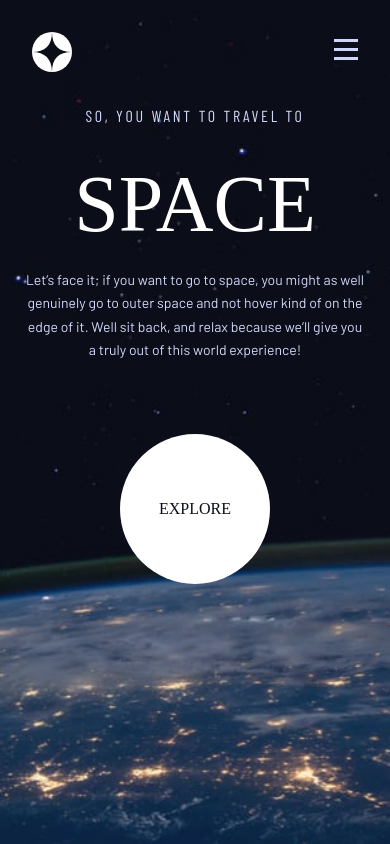
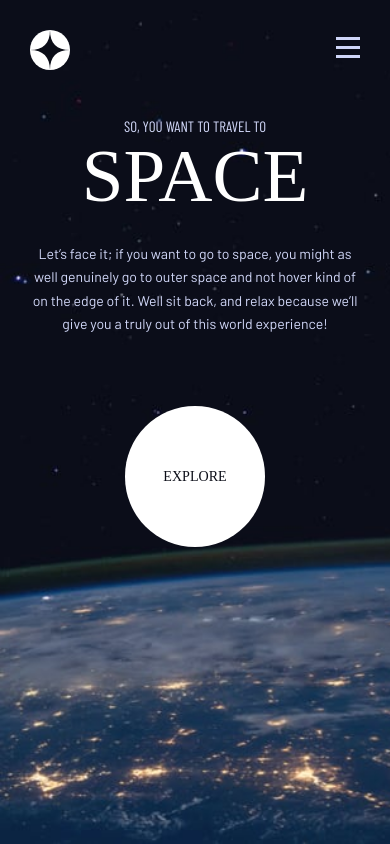
Before and after one commit to whoamihealay/space-tourisme-website, a Next.js app: page / in a window 390 px wide. Built offline with nearby package versions, Linux system fonts and the light colour scheme; a web font is replaced by a local one.

Commit message:
HomePage for Mobile, Tablet and Desktop

```diff
--- a/src/common/components/Explore.tsx
+++ b/src/common/components/Explore.tsx
@@ -4,7 +4,7 @@ import styled from "styled-components";
 const StyledExplore = styled.div`
   width: 9.375rem;
   height: 9.375rem;
-  margin: 4rem auto;
+  margin: 4em auto;
   background-color: ${({ theme }) => theme.colors.light};
   color: ${({ theme }) => theme.colors.dark};
   display: flex;
@@ -12,7 +12,7 @@ const StyledExplore = styled.div`
   align-items: center;
   border-radius: 50%;
   font-family: ${({ theme }) => theme.fonts.serif};
-  font-size: ${({ theme }) => theme.fontSizes.fs400};
+  font-size: ${({ theme }) => theme.fontSizes.mobile.fs400};
   text-transform: uppercase;
   &:hover {
     box-shadow: 0 0 0 3rem hsla(0, 0%, 100%, 0.1);
@@ -22,7 +22,7 @@ const StyledExplore = styled.div`
     width: 15.125rem;
     height: 15.125rem;
     font-size: ${({ theme }) => theme.fontSizes.tablet.fs600};
-    margin: auto 4rem;
+    margin: 4em auto;
     &:hover {
       box-shadow: 0 0 0 4.25rem hsla(0, 0%, 100%, 0.1);
     }
--- a/src/common/components/styles/P.styled.ts
+++ b/src/common/components/styles/P.styled.ts
@@ -1,6 +1,19 @@
 import styled from "styled-components";
 
 export const Description = styled.p`
-  padding-inline: 1em;
+  padding: 1em;
   color: ${({ theme }) => theme.colors.accent};
+  text-align: center;
+  line-height: 167%;
+  margin: auto;
+  max-width: 50ch;
+
+  @media screen and (${({ theme }) => theme.breakpoints.tablet}) {
+    line-height: 175%;
+  }
+
+  @media screen and (${({ theme }) => theme.breakpoints.desktop}) {
+    text-align: left;
+    line-height: 178%;
+  }
 `;
--- /dev/null
+++ b/src/common/components/styles/Titles.styled.ts
@@ -0,0 +1,27 @@
+import styled from "styled-components";
+
+export const H1 = styled.h1`
+  font-family: ${({ theme }) => theme.fonts.sansSerif};
+  font-size: ${({ theme }) => theme.fontSizes.mobile.fs500};
+  text-transform: uppercase;
+  color: ${({ theme }) => theme.colors.light};
+  span {
+    font-size: ${({ theme }) => theme.fontSizes.mobile.fs500};
+    opacity: 0.25;
+  }
+
+  @media screen and (${({ theme }) => theme.breakpoints.tablet}) {
+    font-size: ${({ theme }) => theme.fontSizes.tablet.fs500};
+    span {
+      font-size: ${({ theme }) => theme.fontSizes.tablet.fs500};
+    }
+  }
+
+  @media screen and (${({ theme }) => theme.breakpoints.desktop}) {
+    font-size: ${({ theme }) => theme.fontSizes.desktop.fs500};
+    text-align: left;
+    span {
+      font-size: ${({ theme }) => theme.fontSizes.desktop.fs500};
+    }
+  }
+`;
--- a/src/pages/index.tsx
+++ b/src/pages/index.tsx
@@ -3,39 +3,54 @@ import React from "react";
 import styled from "styled-components";
 import Explore from "../common/components/Explore";
 import { Container } from "../common/components/styles/Container.styled";
+import { Description } from "../common/components/styles/P.styled";
 import Layout from "../common/components/Layout";
+import { H1 } from "../common/components/styles/Titles.styled";
 
 const StyledHomePage = styled.div`
   background-image: url(${({ theme }) => theme.backgrounds.mobile.bgHome});
   background-size: cover;
   min-height: 100vh;
+  @media screen and (${({ theme }) => theme.breakpoints.tablet}) {
+    background-image: url(${({ theme }) => theme.backgrounds.tablet.bgHome});
+  }
+  @media screen and (${({ theme }) => theme.breakpoints.desktop}) {
+    background-image: url(${({ theme }) => theme.backgrounds.desktop.bgHome});
+  }
+`;
+
+const HomeContainer = styled(Container)`
+  @media screen and (${({ theme }) => theme.breakpoints.desktop}) {
+    display: flex;
+    justify-content: space-between;
+    align-items: center;
+    margin: 3em 0;
+    max-width: 120rem;
+  }
 `;
 
 const Article = styled.article`
   text-align: center;
+  margin: auto;
 `;
 
-const H1 = styled.h1`
+const HomeH1 = styled(H1)`
+  color: ${({ theme }) => theme.colors.accent};
+  padding: 1em;
+`;
+
+const Space = styled.h1`
   font-size: ${({ theme }) => theme.fontSizes.mobile.fs900};
   font-family: ${({ theme }) => theme.fonts.serif};
+  color: ${({ theme }) => theme.colors.light};
+  line-height: 100%;
   text-transform: uppercase;
-  max-height: 100px;
-  margin: 1rem;
-`;
-
-const P1 = styled.p`
-  font-size: ${({ theme }) => theme.fontSizes.mobile.fs500};
-  font-family: ${({ theme }) => theme.fonts.sansSerif};
-  color: ${({ theme }) => theme.colors.accent};
-  letter-spacing: ${({ theme }) => theme.charSpacing.csMed};
-  text-transform: uppercase;
-`;
-
-const P2 = styled.p`
-  font-size: ${({ theme }) => theme.fontSizes.mobile.fs400};
-  color: ${({ theme }) => theme.colors.accent};
-  padding: 0.5rem;
-  line-height: 167%;
+  @media screen and (${({ theme }) => theme.breakpoints.tablet}) {
+    font-size: ${({ theme }) => theme.fontSizes.tablet.fs900};
+  }
+  @media screen and (${({ theme }) => theme.breakpoints.desktop}) {
+    font-size: ${({ theme }) => theme.fontSizes.desktop.fs900};
+  }
 `;
 
 const HomePage = () => {
@@ -45,19 +60,21 @@ const HomePage = () => {
         <Head>
           <title>Frontend Mentor | Space tourism website</title>
         </Head>
-        <Container>
+        <HomeContainer>
           <Article>
-            <P1>So, you want to travel to</P1>
-            <H1>Space</H1>
-            <P2>
+            <HomeH1>
+              So, you want to travel to
+              <Space>Space</Space>
+            </HomeH1>
+            <Description>
               Let’s face it; if you want to go to space, you might as well
               genuinely go to outer space and not hover kind of on the edge of
               it. Well sit back, and relax because we’ll give you a truly out of
               this world experience!
-            </P2>
+            </Description>
           </Article>
           <Explore />
-        </Container>
+        </HomeContainer>
       </Layout>
     </StyledHomePage>
   );
--- a/src/styles/Global.ts
+++ b/src/styles/Global.ts
@@ -20,16 +20,6 @@ const GlobalStyles = createGlobalStyle`
       margin: 0;
     }
 
-    h1,
-    h2,
-    h3,
-    h4,
-    h5,
-    h6,
-    p {
-      font-weight: 400;
-      font-size: 1.125rem;
-    }
 
     ul,
     ol,
@@ -41,7 +31,6 @@ const GlobalStyles = createGlobalStyle`
 
     a {
       text-decoration: none;
-      color: var(--clr-white);
     }
 
     body {
@@ -50,18 +39,26 @@ const GlobalStyles = createGlobalStyle`
       background-color: ${({ theme }) => theme.colors.dark};
       line-height: 1.5;
       min-height: 100vh;
+      min-width: 18.75rem;
     }
 
-    @media screen and (max-width: 30em) {
+    * {
       font-size: ${({ theme }) => theme.fontSizes.mobile.fs400};
+      font-weight: 400;
     }
 
+
     @media screen and (min-width: 30em) {
+      * {
       font-size: ${({ theme }) => theme.fontSizes.tablet.fs400};
+      font-weight: 400;
     }
 
     @media screen and (min-width: 48em) {
-      font-size: ${({ theme }) => theme.fontSizes.desktop.fs400}
+      * {
+      font-size: ${({ theme }) => theme.fontSizes.desktop.fs400};
+      font-weight: 400;
+      }
     }
 
     #__next {
@@ -95,7 +92,6 @@ const GlobalStyles = createGlobalStyle`
     scroll-behavior: auto !important;
   }
 }
-
-`;
+    }`;
 
 export default GlobalStyles;
--- a/src/styles/Theme.ts
+++ b/src/styles/Theme.ts
@@ -1,4 +1,80 @@
-const theme = {
+import { DefaultTheme } from "styled-components";
+
+declare module "styled-components" {
+  export interface DefaultTheme {
+    colors: {
+      dark: string;
+      accent: string;
+      light: string;
+      black: string;
+    };
+    fonts: {
+      body: string;
+      serif: string;
+      sansSerif: string;
+    };
+    fontSizes: {
+      mobile: {
+        fs900: string;
+        fs800: string;
+        fs700: string;
+        fs600: string;
+        fs500: string;
+        fs400: string;
+        fs300: string;
+        fs200: string;
+      };
+      tablet: {
+        fs900: string;
+        fs800: string;
+        fs700: string;
+        fs600: string;
+        fs500: string;
+        fs400: string;
+        fs300: string;
+        fs200: string;
+      };
+      desktop: {
+        fs900: string;
+        fs800: string;
+        fs700: string;
+        fs600: string;
+        fs500: string;
+        fs400: string;
+        fs300: string;
+        fs200: string;
+      };
+    };
+    charSpacing: {
+      csHi: string;
+      csMed: string;
+      csLow: string;
+    };
+    breakpoints: {
+      tablet: string;
+      desktop: string;
+    };
+    backgrounds: {
+      mobile: {
+        bgHome: string;
+        bgDest: string;
+        bgCrew: string;
+      };
+      tablet: {
+        bgHome: string;
+        bgDest: string;
+        bgCrew: string;
+      };
+      desktop: {
+        bgHome: string;
+        bgDest: string;
+        bgCrew: string;
+      };
+    };
+  }
+}
+
+const theme: DefaultTheme = {
   colors: {
     dark: "hsl(230, 35%, 7%)",
     accent: "hsl(231, 77%, 90%)",
@@ -17,17 +93,17 @@ const theme = {
       fs700: "1.75rem",
       fs600: "1.25rem",
       fs500: "1rem",
-      fs400: "0.875rem",
+      fs400: "0.938rem",
       fs300: "0.75rem",
       fs200: "0.625rem",
     },
     tablet: {
-      fs900: "5rem",
+      fs900: "9.375rem",
       fs800: "",
       fs700: "",
       fs600: "1.25rem",
-      fs500: "1rem",
-      fs400: "0.938rem",
+      fs500: "1.25rem",
+      fs400: "1rem",
       fs300: "",
       fs200: "",
     },
@@ -49,7 +125,7 @@ const theme = {
   },
   breakpoints: {
     tablet: "min-width: 30em",
-    desktop: "min-width: 48em",
+    desktop: "min-width: 64em",
   },
   backgrounds: {
     mobile: {
@@ -57,6 +133,16 @@ const theme = {
       bgDest: "./assets/destination/background-destination-mobile.jpg",
       bgCrew: "./assets/crew/background-crew-mobile.jpg",
     },
+    tablet: {
+      bgHome: "./assets/home/background-home-tablet.jpg",
+      bgDest: "",
+      bgCrew: "",
+    },
+    desktop: {
+      bgHome: "./assets/home/background-home-desktop.jpg",
+      bgDest: "",
+      bgCrew: "",
+    },
   },
 };
 
```
Also changed, not shown: src/common/components/Planets.tsx (+7 -7 lines), src/pages/destination.tsx (+4 -3 lines).
